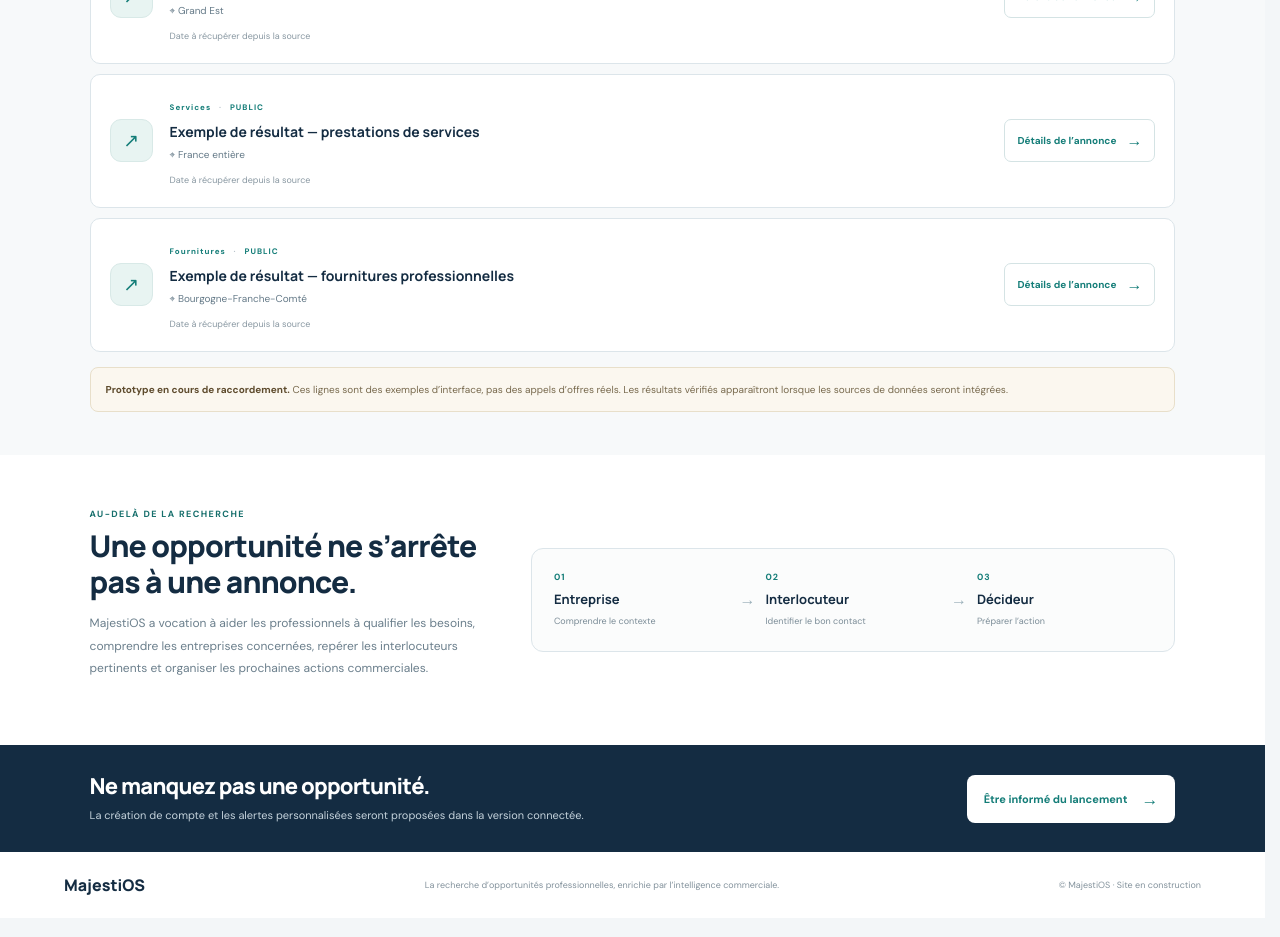
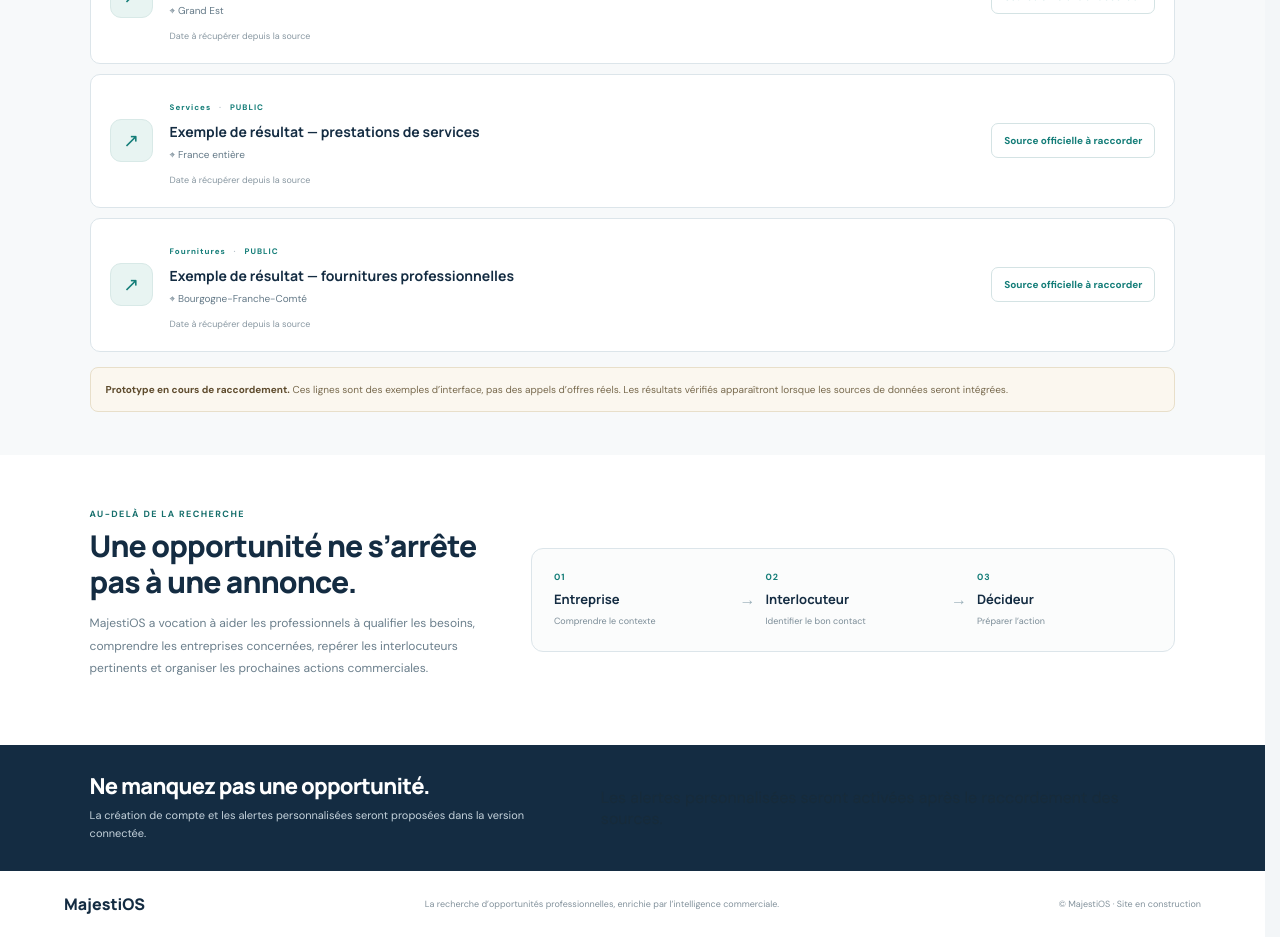
Before and after one commit to Chexpeer/Majestios, a Next.js app: page / in a window 1280 px wide. Shown: the part 1080-2017 px from the top of the page. Built offline with nearby package versions, Linux system fonts and the light colour scheme.

Commit message:
ux: clarifier les liens indisponibles et retirer l'adresse de contact non vérifiée

```diff
--- a/src/app/page.tsx
+++ b/src/app/page.tsx
@@ -99,7 +99,7 @@ export default function HomePage() {
         <div className="results-list">
           {filteredExamples.length ? filteredExamples.map((item) => (
             <article className="result-card" key={item.id}>
-              <div className="result-icon" aria-hidden="true">↗</div><div className="result-main"><span className="result-category">{item.type} <i>·</i> PUBLIC</span><h3>{item.title}</h3><p><span aria-hidden="true">⌖</span> {item.location}</p><small>{item.deadline}</small></div><a className="result-action" href="#sources">Détails de l’annonce <span aria-hidden="true">→</span></a>
+              <div className="result-icon" aria-hidden="true">↗</div><div className="result-main"><span className="result-category">{item.type} <i>·</i> PUBLIC</span><h3>{item.title}</h3><p><span aria-hidden="true">⌖</span> {item.location}</p><small>{item.deadline}</small></div><span className="result-action result-action-disabled" aria-label="Source officielle non disponible pour cet exemple">Source officielle à raccorder</span>
             </article>
           )) : <div className="empty-results">Aucun exemple ne correspond à ces filtres. Essayez d’élargir votre recherche.</div>}
         </div>
@@ -111,7 +111,7 @@ export default function HomePage() {
         <div className="how-flow"><div><span>01</span><strong>Entreprise</strong><small>Comprendre le contexte</small></div><i>→</i><div><span>02</span><strong>Interlocuteur</strong><small>Identifier le bon contact</small></div><i>→</i><div><span>03</span><strong>Décideur</strong><small>Préparer l’action</small></div></div>
       </section>
 
-      <section className="signup-strip" id="demande-acces"><div><h2>Ne manquez pas une opportunité.</h2><p>La création de compte et les alertes personnalisées seront proposées dans la version connectée.</p></div><a href="mailto:contact@majestios.com?subject=Acc%C3%A8s%20MajestiOS">Être informé du lancement <span>→</span></a></section>
+      <section className="signup-strip" id="demande-acces"><div><h2>Ne manquez pas une opportunité.</h2><p>La création de compte et les alertes personnalisées seront proposées dans la version connectée.</p></div><span className="signup-coming-soon">Les alertes personnalisées seront activées après le raccordement des sources.</span></section>
 
       <footer className="public-footer"><Link className="footer-brand" href="/">MajestiOS</Link><span>La recherche d’opportunités professionnelles, enrichie par l’intelligence commerciale.</span><small>© MajestiOS · Site en construction</small></footer>
 
```
